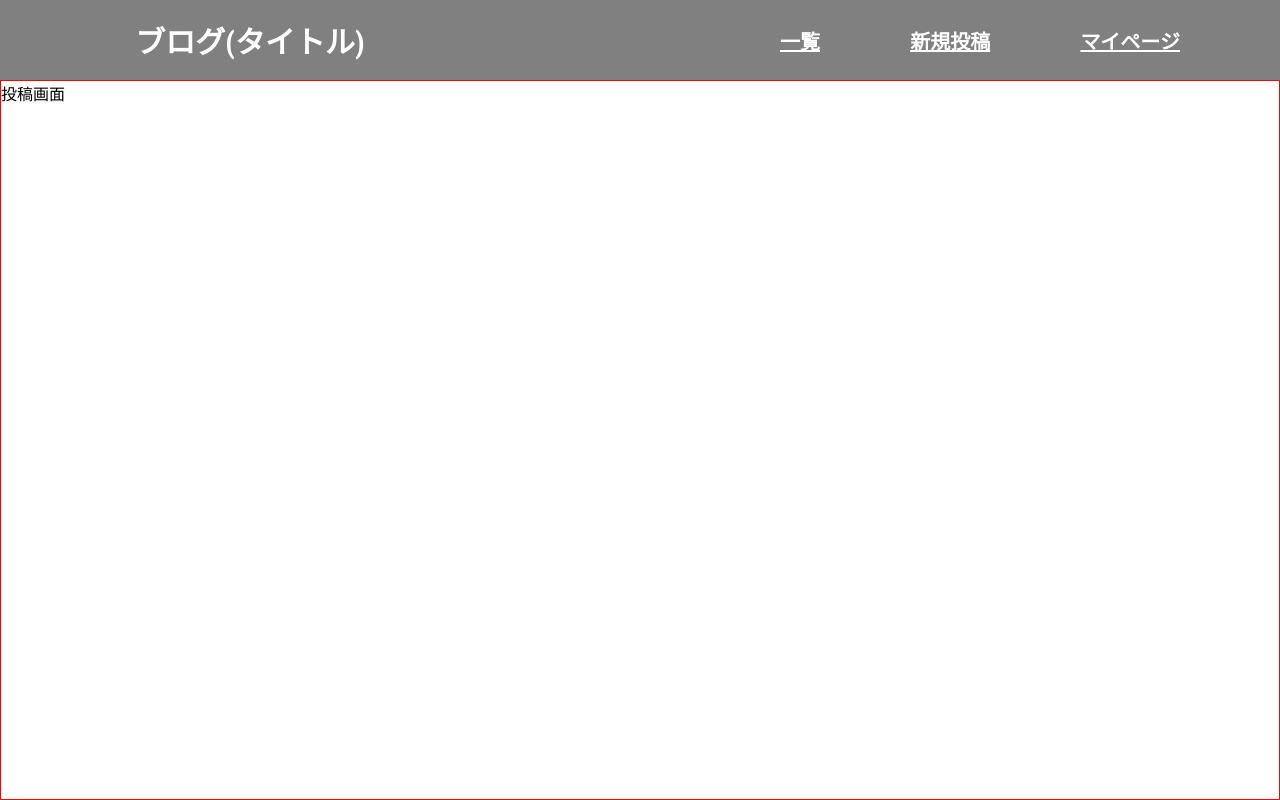
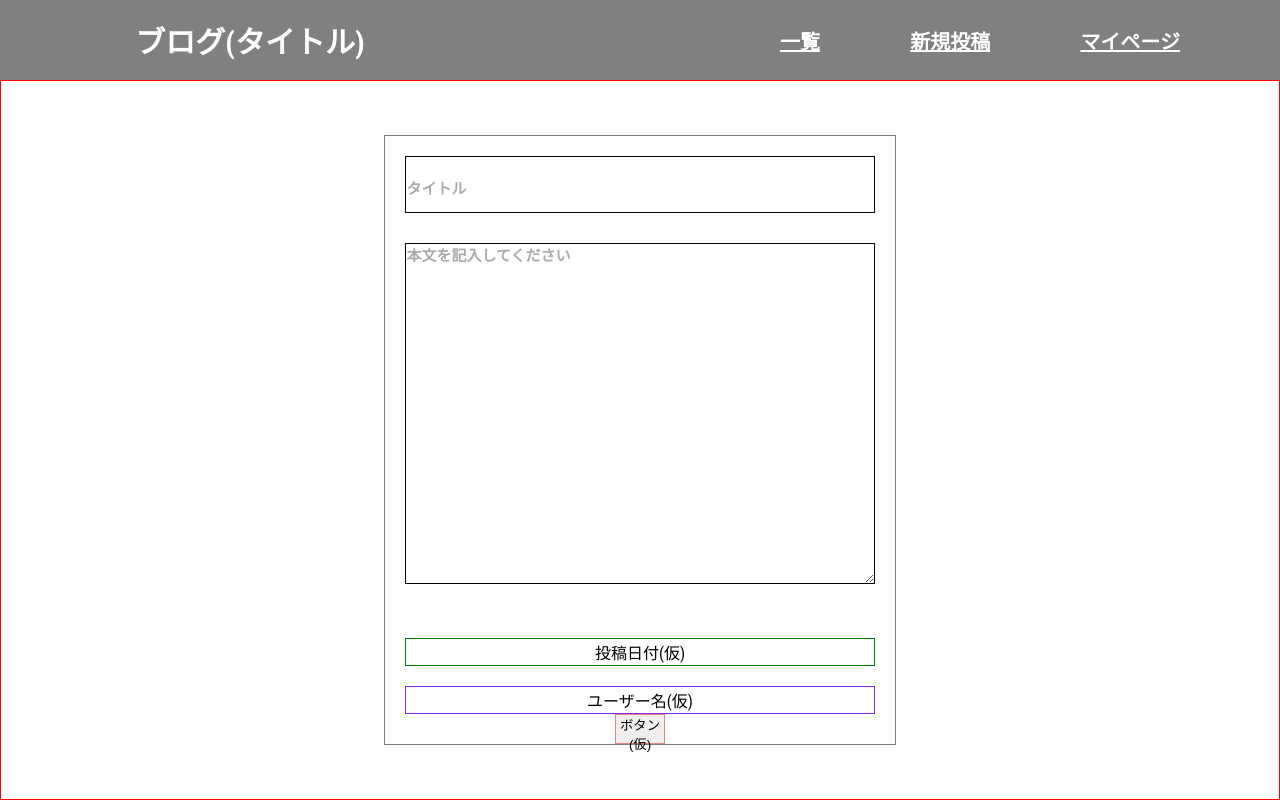
Before and after one commit to hiroaki9842/React_app, a React (Create React App) app in the folder todo_app/: page /post in a window 1280 px wide. Built offline with nearby package versions, Linux system fonts and the light colour scheme.

Commit message:
共通化フォームの作成

```diff
--- a/todo_app/src/App.css
+++ b/todo_app/src/App.css
@@ -16,4 +16,7 @@ body {
   width: 100vw;
   height: calc(100vh - 10vh);
   border: solid 1px red;
+
+  /* 親要素を起点に設定/report-mainの要素 */
+  position:  relative;
 }
--- a/todo_app/src/App.js
+++ b/todo_app/src/App.js
@@ -1,12 +1,12 @@
 import React from 'react';
 import './App.css';
 import { BrowserRouter as Router, Routes, Route } from 'react-router-dom';
+import Title from './components/Title';
 import BlogList from './components/BlogList';
-import Title from './components/Title';
 import Post from './components/Post';
-import User from './components/User';
 import Revise from './components/Revise';
 import Delete from './components/Delete';
+import User from './components/User';
 
 function App() {
   return (
@@ -16,9 +16,9 @@ function App() {
         <Routes> {/* ルーティングを定義 */}
           <Route exact path="/" element={<BlogList />} /> {/* /パスにアクセスした場合はBlogListコンポーネントを表示 */}
           <Route path="/post" element={<Post />} />{/* /postパスにアクセスした場合はPostコンポーネントを表示 */}
-          <Route path="/user" element={<User />} />{/* /userパスにアクセスした場合はUserコンポーネントを表示 */}
           <Route path="/revise" element={<Revise />} />{/* /reviseパスにアクセスした場合はReviseコンポーネントを表示 */}
           <Route path="/delete" element={<Delete />} />{/* /deleteパスにアクセスした場合はDeleteコンポーネントを表示 */}
+          <Route path="/user" element={<User />} />{/* /userパスにアクセスした場合はUserコンポーネントを表示 */}
         </Routes>
       </>
     </Router>
--- a/todo_app/src/components/Delete.jsx
+++ b/todo_app/src/components/Delete.jsx
@@ -1,10 +1,11 @@
 import React from 'react'
 import './Delete.css';
+import Report from './Report.jsx';
 
 const Delete = () => {
   return (
     <div className="main">
-      削除画面
+      <Report />
     </div>
   )
 }
--- a/todo_app/src/components/Post.jsx
+++ b/todo_app/src/components/Post.jsx
@@ -1,10 +1,11 @@
 import React from 'react'
 import './Post.css';
+import Report from './Report.jsx';
 
 const Post = () => {
   return (
     <div className="main">
-      投稿画面
+      <Report />
     </div>
   )
 }
--- /dev/null
+++ b/todo_app/src/components/Report.css
@@ -0,0 +1,105 @@
+.report-main{
+  border:solid 1px grey;
+
+  /* 投稿フォームの大きさ */
+  height:85%;
+  width: 40%;
+
+  /* 投稿フォームの配置 */
+  position:  absolute;
+  left: 0;
+  right:0;
+  top:0;
+  bottom:0;
+  margin:auto;
+
+  /* 投稿フォームの内側余白 */
+  padding: 20px;
+}
+
+/* 投稿タイトル */
+.item-title{
+  border:solid 1px black;
+
+  /* 文字デザイン */
+  font-size:30px;
+  color:black;
+  font-weight: bold;
+
+  /* 記入テキスト欄のサイズ */
+  height:10%;
+  width:100%;
+
+  /* 本文との余白 */
+  margin-bottom: 30px;
+}
+
+/* 入力欄の初期文字 */
+::placeholder{
+  font-size:15px;
+  color:#aaa;
+  font-weight: bold;
+}
+
+/* 投稿本文 */
+.item-text{
+  border:solid 1px black;
+
+  /* 文字デザイン */
+  font-size:20px;
+  color:black;
+
+  /* 本文テキストのサイズ */
+  height:60%;
+  width:100%;
+
+  /* 投稿日付との余白 */
+  margin-bottom: 50px;
+}
+
+/* 投稿日 */
+.item-day{
+  border:solid 1px green;
+
+  /* 表示文字の位置 */
+  display: flex;
+  justify-content: center;
+  align-items: center;
+
+  /* 投稿日テキストのサイズ */
+  height:5%;
+  width:100%;
+
+  /* ユーザー名との余白 */
+  margin-bottom: 20px;
+}
+
+/* 投稿ユーザー名 */
+.item-user{
+  border:solid 1px blueviolet;
+
+  /* 表示文字の位置 */
+  display: flex;
+  justify-content: center;
+  align-items: center;
+
+  /* ユーザーテキストのサイズ */
+  height:5%;
+  width:100%;
+
+  margin-bottom: 20px;
+}
+
+/* ボタンデザイン */
+.item-button{
+  border:solid 1px lightcoral;
+
+  height:5%;
+  width:10%;
+
+  position:  absolute;
+  left: 100px;
+  right:100px;
+  bottom:0px;
+  margin:auto;
+}
--- /dev/null
+++ b/todo_app/src/components/Report.jsx
@@ -0,0 +1,29 @@
+import React from 'react'
+import './Report.css';
+
+const Report = () => {
+  return (
+  <>
+    <form className="report-main">
+      <input type="text" className="item-title" placeholder="タイトル" />
+
+      <textarea rows="20" cols="50" className="item-text" placeholder="本文を記入してください"/>
+
+      <div className="item-day">
+        {/* 投稿日付が表示したい */}
+        投稿日付(仮)
+      </div>
+
+      <div className="item-user">
+        {/* ユーザー名が表示したい */}
+        ユーザー名(仮)
+      </div>
+
+       {/* 画面に適したボタン名表示したい */}
+      <button type="submit" className="item-button">ボタン(仮)</button>
+    </form>
+  </>
+  )
+}
+
+export default Report
--- a/todo_app/src/components/Revise.jsx
+++ b/todo_app/src/components/Revise.jsx
@@ -1,10 +1,11 @@
 import React from 'react'
 import './Revise.css';
+import Report from './Report.jsx';
 
 const Revise = () => {
   return (
     <div className="main">
-      編集画面
+      <Report />
     </div>
   )
 }
```
